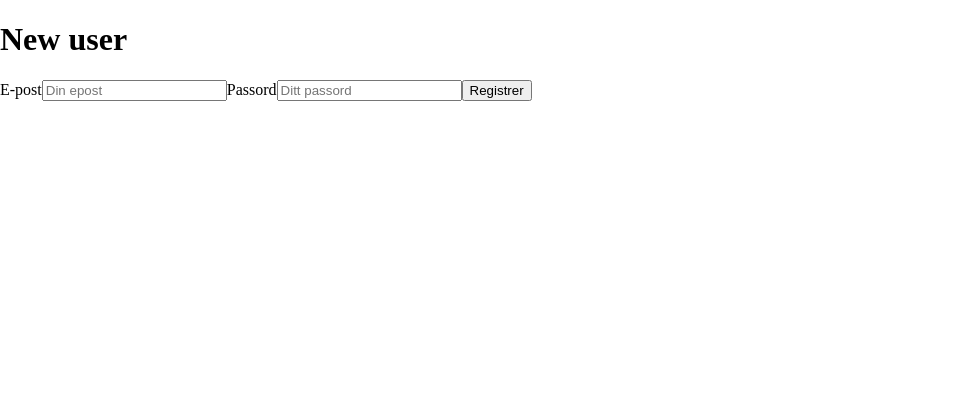
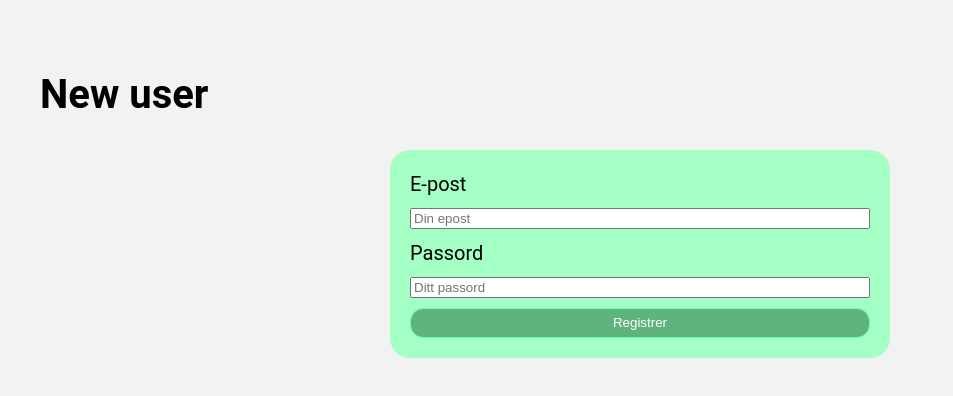
Before and after one commit to Ryanhindman6654/burgershop, a Next.js app: page /user_create in a window 1280 px wide. Shown: the top 396 px of the page, without its empty margins (0-953 px from the left). Built offline with nearby package versions, Linux system fonts and the light colour scheme; no server answers.

Commit message:
global styling + themes

```diff
--- a/components/InputBlock/index.jsx
+++ b/components/InputBlock/index.jsx
@@ -1,4 +1,4 @@
-import react from 'react'
+import React from 'react'
 
 function InputBlock({
   inputName,
--- a/pages/_app.js
+++ b/pages/_app.js
@@ -1,16 +1,46 @@
 import { createGlobalStyle, ThemeProvider } from 'styled-components'
 
 const GlobalStyle = createGlobalStyle`
+
+* {
+    box-sizing: border-box;
+    -ms-overflow-style: none;
+    scrollbar-width: none;
+  }
+
+  *::-webkit-scrollbar {
+    display: none;
+  }
+
+  html {
+    font-size: 20px;
+    line-height:  1.4;
+  }
+
   body {
+    font-family: "Roboto", Helvetica, Sans-Serif;
+    -webkit-font-smoothing: antialiased;
+    -moz-osx-font-smoothing: grayscale;
+  }
+
+  html,
+  body {
+    width: 100%;
+    height: 100%;
     margin: 0;
     padding: 0;
-    box-sizing: border-box;
   }
+
 `
 
 const theme = {
   colors: {
-    primary: '#0070f3',
+    primary: '#5FB37D',
+    neon_green: '#66FFAC',
+    light_green: '#A4FFC5',
+    deep_red: '#B3423D',
+    pale_pink: '#FFCAC7',
+    background: '#f2f2f2'
   },
 }
 
--- a/pages/menu.js
+++ b/pages/menu.js
@@ -3,7 +3,7 @@ import styled from 'styled-components'
 
 const Title = styled.h1`
   font-size: 50px;
-  color: ${({ theme }) => theme.colors.primary};
+  color: ${({ theme }) => theme.colors.deep_red};
   text-align: center;
 `
 const MenuList = styled.ul`
@@ -15,7 +15,7 @@ const MenuItem = styled.li`
   padding: 1rem;
   margin: 1rem;
   border-radius: 0.5em;
-  background-color: ${({vegetarian}) => (vegetarian ? 'green' : 'red')};
+  background-color: ${({vegetarian, theme}) => (vegetarian ? theme.colors.neon_green : theme.colors.pale_pink)};
 `
 const ProductTitle = styled.h3`
 `
--- a/pages/user_create.js
+++ b/pages/user_create.js
@@ -1,6 +1,45 @@
 import firebaseInstance from '../config/firebase'
 import  { useState, useEffect } from 'react'
 import InputBlock from '../components/InputBlock'
+import styled from 'styled-components'
+
+const Container = styled.div`
+  background-color: ${({ theme }) => theme.colors.background};
+  width: 100%;
+  height: 100%;
+  min-height: 100vh;
+  margin-left: auto;
+  margin-right: auto;
+  padding: 2em;
+`
+
+const LoginForm = styled.form`
+  padding: 1em;
+  width: 500px;
+  background-color: ${({ theme }) => theme.colors.light_green};
+  display: flex;
+  flex-direction: column;
+  align-items: space-between;
+  justify-content: space-between;
+  gap: 0.5em;
+  margin-left: auto;
+  margin-right: auto;
+  border-radius: 1em;
+`
+
+const LoginButton = styled.button`
+  color: white;
+  background-color: ${({ theme }) => theme.colors.primary};
+  border-radius: 1em;
+  border: ${({ theme }) => `1px solid ${theme.colors.neon_green}`};
+  padding: 0.5em;
+
+  &:hover {
+    background-color: ${({ theme }) => theme.colors.neon_green};
+    border: ${({ theme }) => `1px solid ${theme.colors.primary}`};
+    color: black;
+  }
+`
 
 function CreateUser() {
 
@@ -35,9 +74,9 @@ function CreateUser() {
   }
 
   return (
-    <main>
+    <Container>
       <h1>New user</h1>
-      <form
+      <LoginForm
         name='add-user'
         id='add-user'
         action='/'
@@ -60,9 +99,9 @@ function CreateUser() {
           labelText='Passord'
           inputChangeHandler={event => handleUserPasswordChange(event)}
         />
-        <button type='submit'>Registrer</button>
-      </form>
-    </main>
+        <LoginButton type='submit'>Registrer</LoginButton>
+      </LoginForm>
+    </Container>
   );
 };
 
```
Also changed, not shown: pages/index.js (+9 -1 lines).
